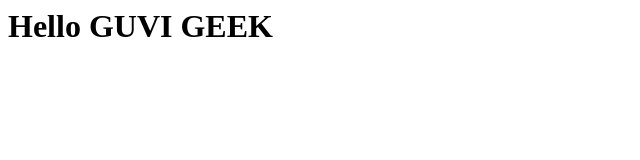
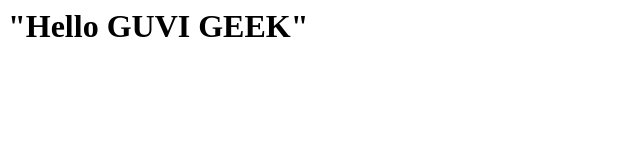
Before and after one commit to SLR97/guvi, a plain HTML site: page index.html in a window 1280 px wide. Shown: the whole page, without its empty margins (0-640 px from the left). Drawn offline with Linux system fonts and the light colour scheme.

Commit message:
Update index.html

```diff
--- a/index.html
+++ b/index.html
@@ -1 +1 @@
-<h1>Hello GUVI GEEK</h1>
+<h1>"Hello GUVI GEEK"</h1>
```
